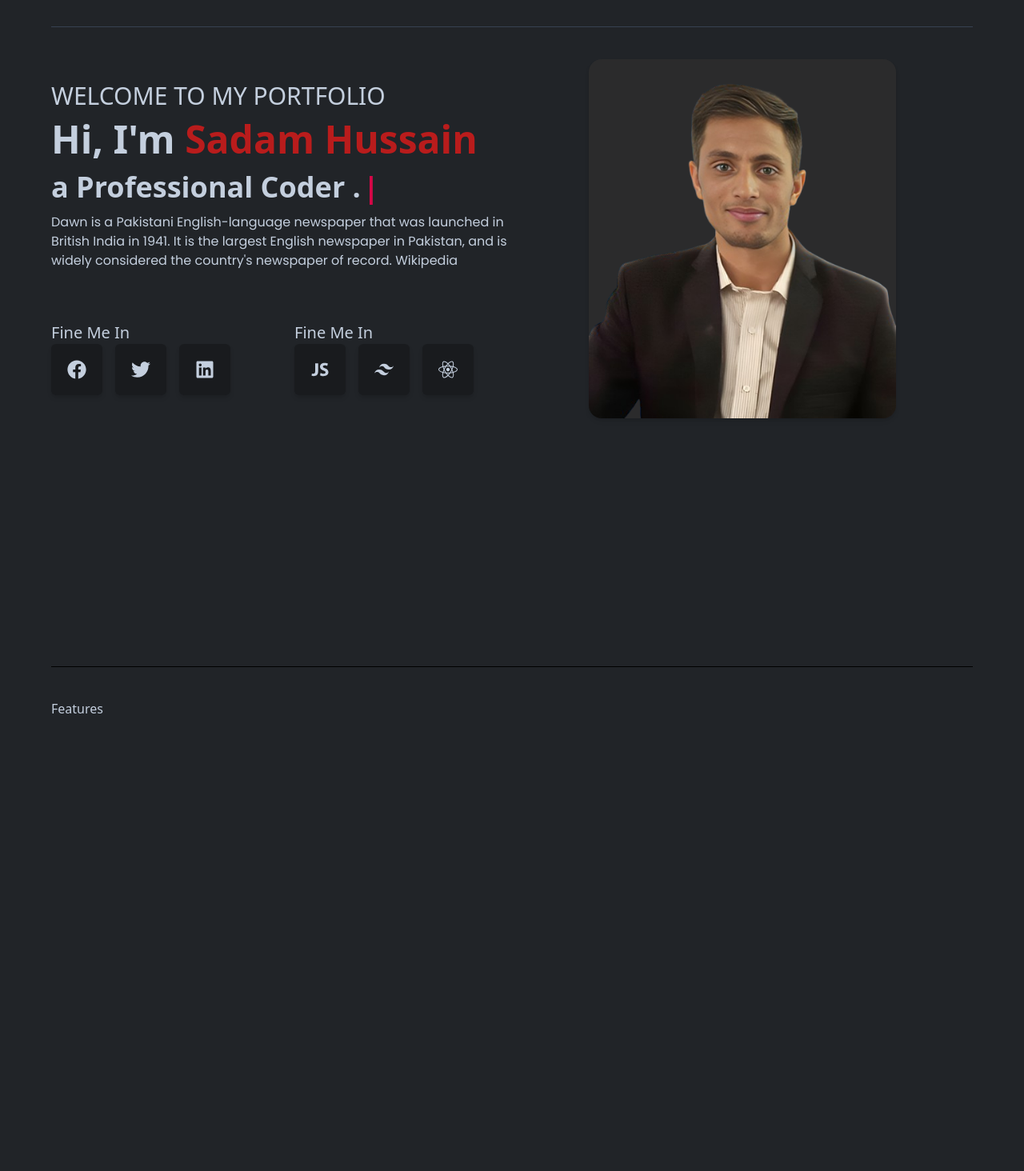
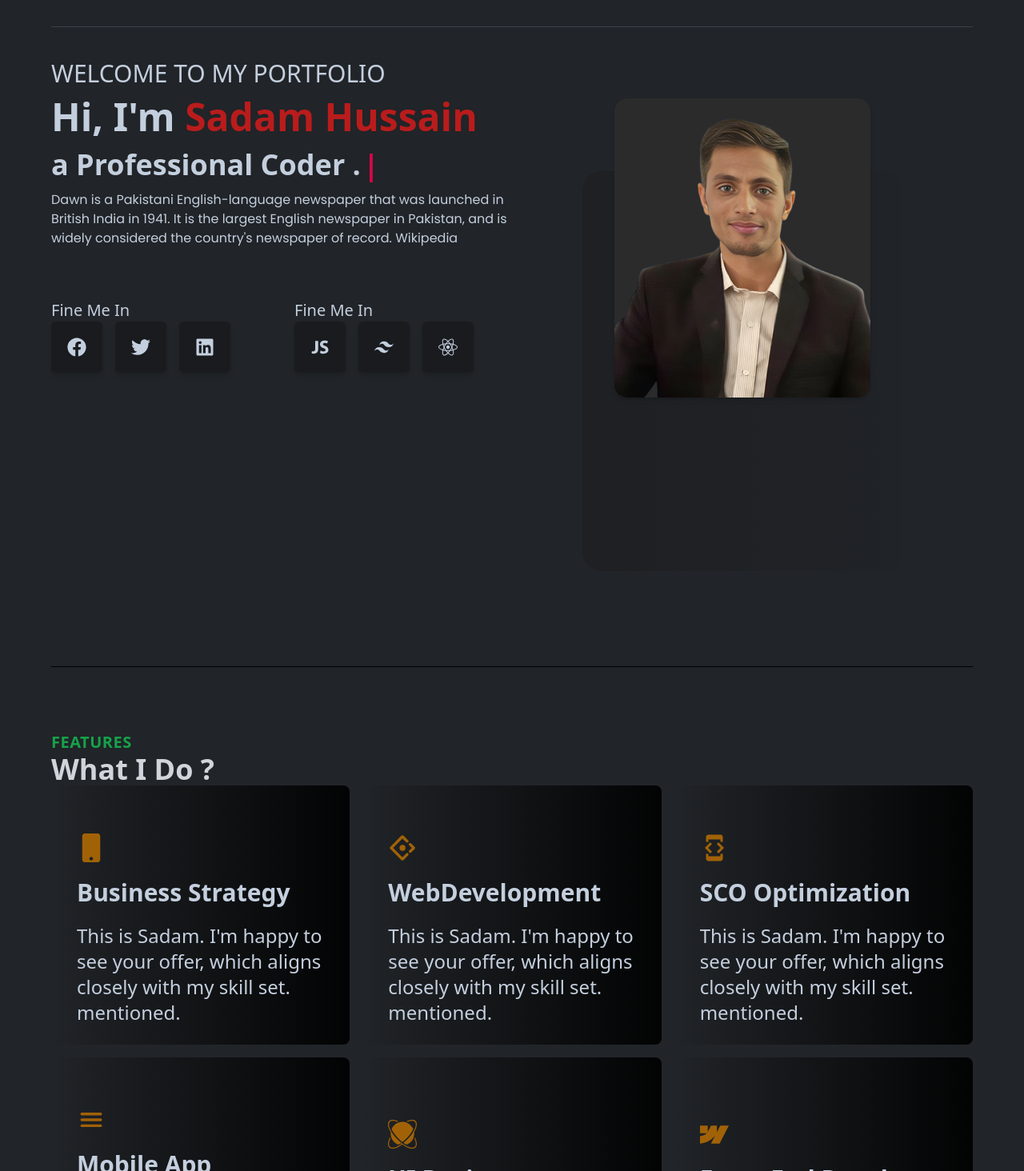
Before and after one commit to shammon5787/portfolio, a React (Vite) app: page / in a window 1280 px wide. Shown: the part 86-1550 px from the top of the page at 80% size. Built offline with nearby package versions, Linux system fonts and the light colour scheme.

Commit message:
Add New modules

```diff
--- a/src/App.jsx
+++ b/src/App.jsx
@@ -5,13 +5,13 @@ import Features from './Components/Features/Features'
 
 const App = () => {
   return (
-    <div className="w-full h-auto bg-bodyColor text-lightText">
+    <section className="w-full h-full bg-bodyColor text-lightText">
       <div className='max-w-screen-xl mx-auto px-16'>
-      <Navbar />
-      <Banner />
-      <Features />
+        <Navbar />
+        <Banner />
+        <Features />
       </div>
-    </div>
+    </section>
   )
 }
 
--- a/src/Components/Banner/Banner.jsx
+++ b/src/Components/Banner/Banner.jsx
@@ -2,20 +2,21 @@ import React from 'react'
 import img from '../../assets/images/pro.png'
 
 import LeftBanner from './LeftBanner';
+import RightBanner from './RightBanner';
 
 const Banner = () => {
 
 
 
     return (
-        <section id='home' className='w-full pt-10 h-[100vh]  pb-20 items-center border-black border-b-[1px]'>
-            <div className='flex items-center justify-between'>
+        <section id='home' className='w-full  h-[100vh]  items-center border-black border-b-[1px]'>
+            <div className='flex items-center justify-between py-10'>
                 <div className='w-1/2 flex flex-col gap-16'>
                     <LeftBanner />
                 </div>
-                <div className='w-1/2 items-center justify-center flex'>
-                    <img className='w-[30vw] rounded-2xl shadow-md ' src={img} alt="" />
-                </div></div>
+                <RightBanner />
+
+            </div>
         </section>
     )
 }
--- /dev/null
+++ b/src/Components/Banner/RightBanner.jsx
@@ -0,0 +1,14 @@
+import React from 'react'
+import img from '../../assets/images/pro.png'
+
+const RightBanner = () => {
+    return (
+        <div className='w-1/2 items-center justify-center flex'>
+            <img className='w-[25vw] absolute z-10 rounded-2xl shadow-md mt-20 ' src={img} alt="" />
+            <div className='absolute bottom-0 w-[400px] h-[500px] bg-gradient-to-r from-[#1e2023] to-[#202327] shadow-shadowOne flex justify-center items-center rounded-3xl '>
+            </div>
+        </div>
+    )
+}
+
+export default RightBanner
--- /dev/null
+++ b/src/Components/Features/Card.jsx
@@ -0,0 +1,28 @@
+import React from 'react'
+import { FaArrowRight } from "react-icons/fa6";
+
+const Card = ({ title, desc, icon }) => {
+    return (
+        <div className='h-auto  bg-slate-700  px-8 py-5 rounded-lg shadow-shadowOne items-center flex bg-gradient-to-r from-bodyColor to-[#020303] hover:bg-gradient-to-b hover:from-black hover:to-[#1e2024] cursor-pointer transition-colors duration-200  '>
+            <div className='h-70 overflow-y-hidden hover:scale-10'>
+                <div className='flex flex-col gap-5 translate-y-10 hover:translate-y-0 transition-all duration-500'>
+                    <div>
+                        <h1 className='text-yellow-700 text-4xl'> {icon} </h1>
+                    </div>
+                    <div className='flex flex-col gap-5'>
+                        <h1 className='text-lightText text-3xl font-semibold'>{title} </h1>
+                        <h1 className='text-2xl'> {desc} </h1>
+
+                        <span>
+                            <FaArrowRight className='text-yellow-700 text-2xl ' />
+                        </span>
+
+                    </div>
+                </div>
+            </div>
+
+        </div>
+    )
+}
+
+export default Card
--- a/src/Components/Features/Features.jsx
+++ b/src/Components/Features/Features.jsx
@@ -1,9 +1,30 @@
 import React from 'react'
+import Title from '../Layout/Title'
+import Card from './Card'
+import { FaWebflow } from "react-icons/fa6";
+import { FaMobile } from "react-icons/fa";
+import { AiOutlineAntDesign } from "react-icons/ai";
+import { MdDeveloperMode } from "react-icons/md";
+import { IoMenu } from "react-icons/io5";
+import { SiReactos } from "react-icons/si";
 
 const Features = () => {
     return (
-        <section id='features' className='w-full h-[80vh] pt-10 pb-20 items-center border-black border-b-[1px]'>
-            Features
+        <section id='features' className='w-full h-full py-20  items-center border-black border-b-[1px]'>
+            <Title title="Features" des="what i do ?" />
+            <div className='grid lg:grid-cols-3 gap-4'>
+                <Card icon={<FaMobile />} title="Business Strategy" desc="This is Sadam. I'm happy to see your offer, which aligns closely with my skill set. mentioned. " />
+
+                <Card icon={<AiOutlineAntDesign />} title="WebDevelopment" desc="This is Sadam. I'm happy to see your offer, which aligns closely with my skill set. mentioned. " />
+
+                <Card icon={<MdDeveloperMode />} title="SCO Optimization" desc="This is Sadam. I'm happy to see your offer, which aligns closely with my skill set. mentioned. " />
+
+                <Card icon={<IoMenu />} title="Mobile App Development" desc="This is Sadam. I'm happy to see your offer, which aligns closely with my skill set. mentioned. " />
+
+                <Card icon={<SiReactos />} title="UI Designer" desc="This is Sadam. I'm happy to see your offer, which aligns closely with my skill set. mentioned. " />
+
+                <Card icon={<FaWebflow />} title="Front End Developer" desc="This is Sadam. I'm happy to see your offer, which aligns closely with my skill set. mentioned. " />
+            </div>
         </section>
     )
 }
--- /dev/null
+++ b/src/Components/Layout/Title.jsx
@@ -0,0 +1,12 @@
+import React from 'react'
+
+const Title = ({title, des}) => {
+    return (
+        <div className=''>
+            <h3 className='text-xl uppercase text-green-600 tracking-wide font-semibold'>{title}</h3>
+            <h1 className='text-4xl font-bold text-gray-300 capitalize'>{des}</h1>
+        </div>
+    )
+}
+
+export default Title
--- a/src/Components/Navbar/Navbar.jsx
+++ b/src/Components/Navbar/Navbar.jsx
@@ -5,13 +5,13 @@ import { Link } from 'react-scroll'
 
 const Navbar = () => {
     return (
-        <div className='w-full h-[15vh] mx-auto items-center justify-between flex font-titleFont border-b-[1px] border-b-gray-700'>
+        <div className='w-full h-[15vh] sticky top-0 z-50 mx-auto items-center justify-between flex font-titleFont border-b-[1px] border-b-gray-700'>
             <img className='w-[50px] rounded-full cursor-pointer ' src={logo} alt="" />
             <div>
                 <ul className='flex items-center gap-10'>
                     {
                         NavLinkData.map(({ title, _id, links }) => (
-                            <li className='cursor-pointer hover:text-designColor duration-300 text-base tracking-wide font-normal text-gray-400' key={_id}>
+                            <li className='cursor-pointer hover:text-green-300 duration-300 text-base tracking-wide font-normal text-gray-400 bg-bodyColor' key={_id}>
                                 <Link
                                 activeClass="active"
                                 to={links}
--- a/src/index.css
+++ b/src/index.css
@@ -11,3 +11,9 @@
         @apply w-16 h-16 bg-black bg-opacity-25 text-2xl items-center justify-center rounded-md shadow-md text-center hover:bg-opacity-40 transition-all duration-500 cursor-pointer hover:*:translate-y-1 hover:text-designColor flex
     }
 }
+/* body{
+    background-color:  #180808;;
+} */
+/* .active {
+    color: white;
+} */
```
